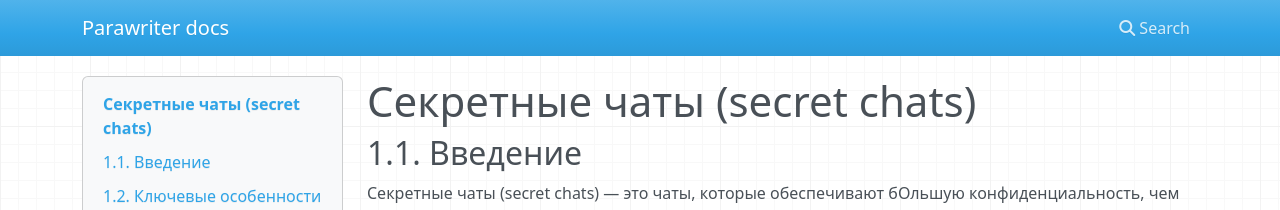
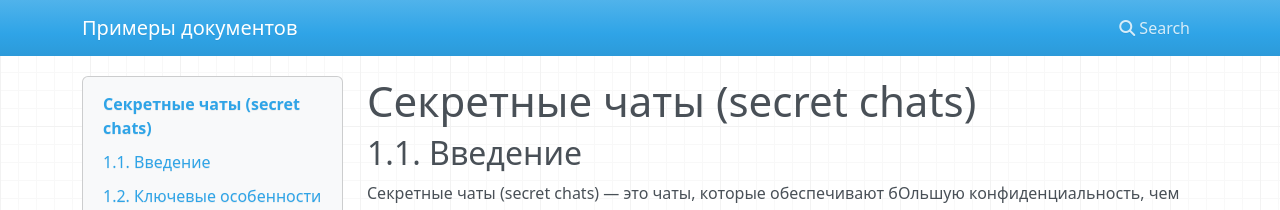
Before and after one commit to vbunina/docs_examples, an MkDocs documentation site: the page built from docs/index.md, in a window 1280 px wide. Shown: the top 210 px of the page. Built offline with MkDocs 1.6.1, drawn with Linux system fonts in a browser that asks for light colours; nearby versions of some CDN libraries.

Commit message:
changes the site name

```diff
--- a/mkdocs.yml
+++ b/mkdocs.yml
@@ -1 +1 @@
-site_name: Parawriter docs
+site_name: Примеры документов
```
Also changed, not shown: 1 other file.
